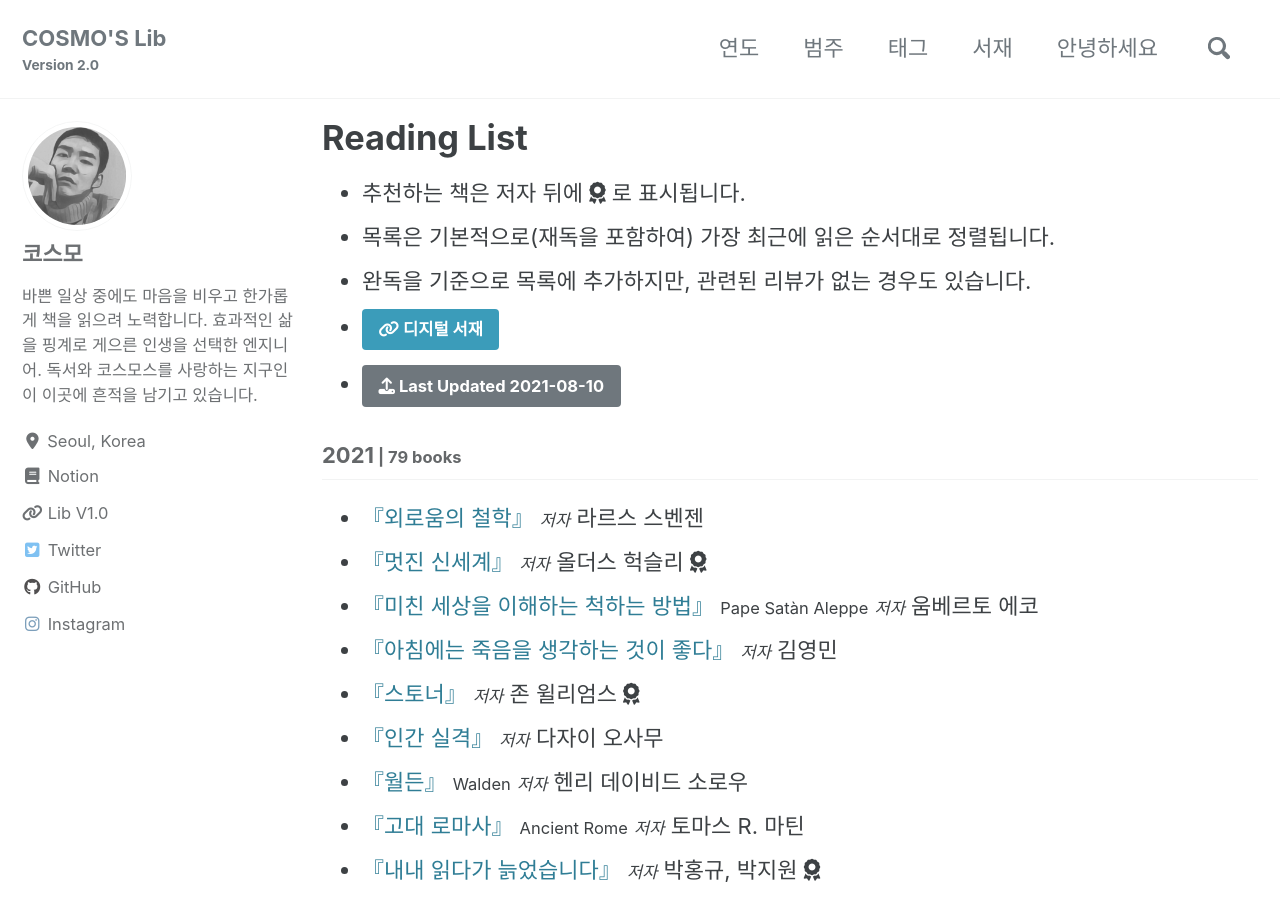
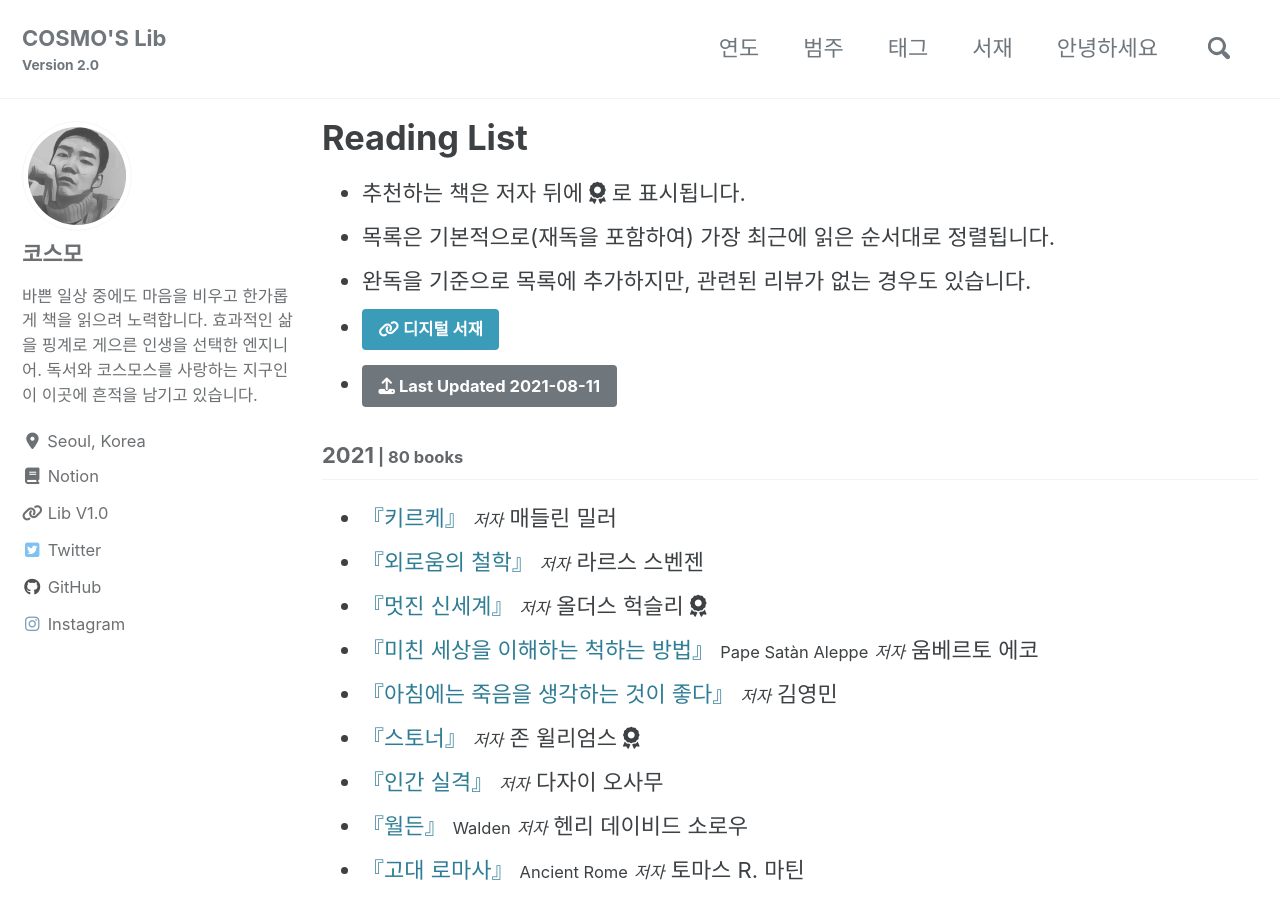
Before and after one commit to deftone2000/cosmo-s-archive, a Jekyll site: the page built from _pages/reading-list.html, in a window 1280 px wide and 900 px high. Built offline with Jekyll 4.4.1, drawn with Linux system fonts in a browser that asks for light colours; cached includes are drawn as plain includes; nearby versions of some CDN libraries; comment, search, counter and statistics services are not loaded; a style sheet for code colours, icons or effects is not loaded.

Commit message:
no message

```diff
--- a/_data/reading.yml
+++ b/_data/reading.yml
@@ -1,8 +1,18 @@
-lastupdate: 2021-08-10
+lastupdate: 2021-08-11
 
 list:
   - year: "2021"
     books:
+
+      - title: "키르케"
+        ori_title:
+        author: 매들린 밀러
+        post_title:
+        cover:
+        trans: 이은선
+        pub:
+        pub_info:
+        post_link:
 
       - title: "외로움의 철학"
         ori_title:
```
